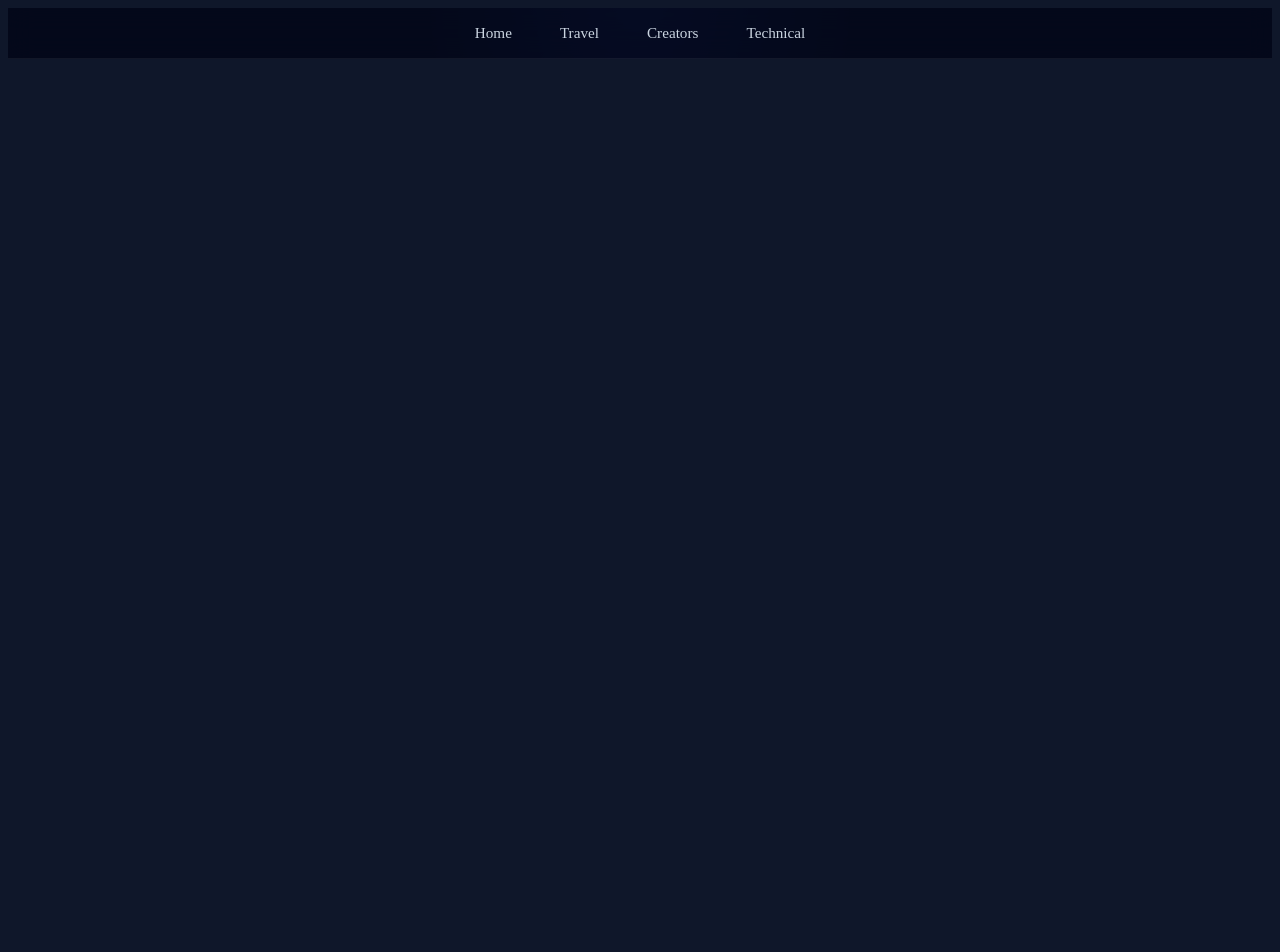
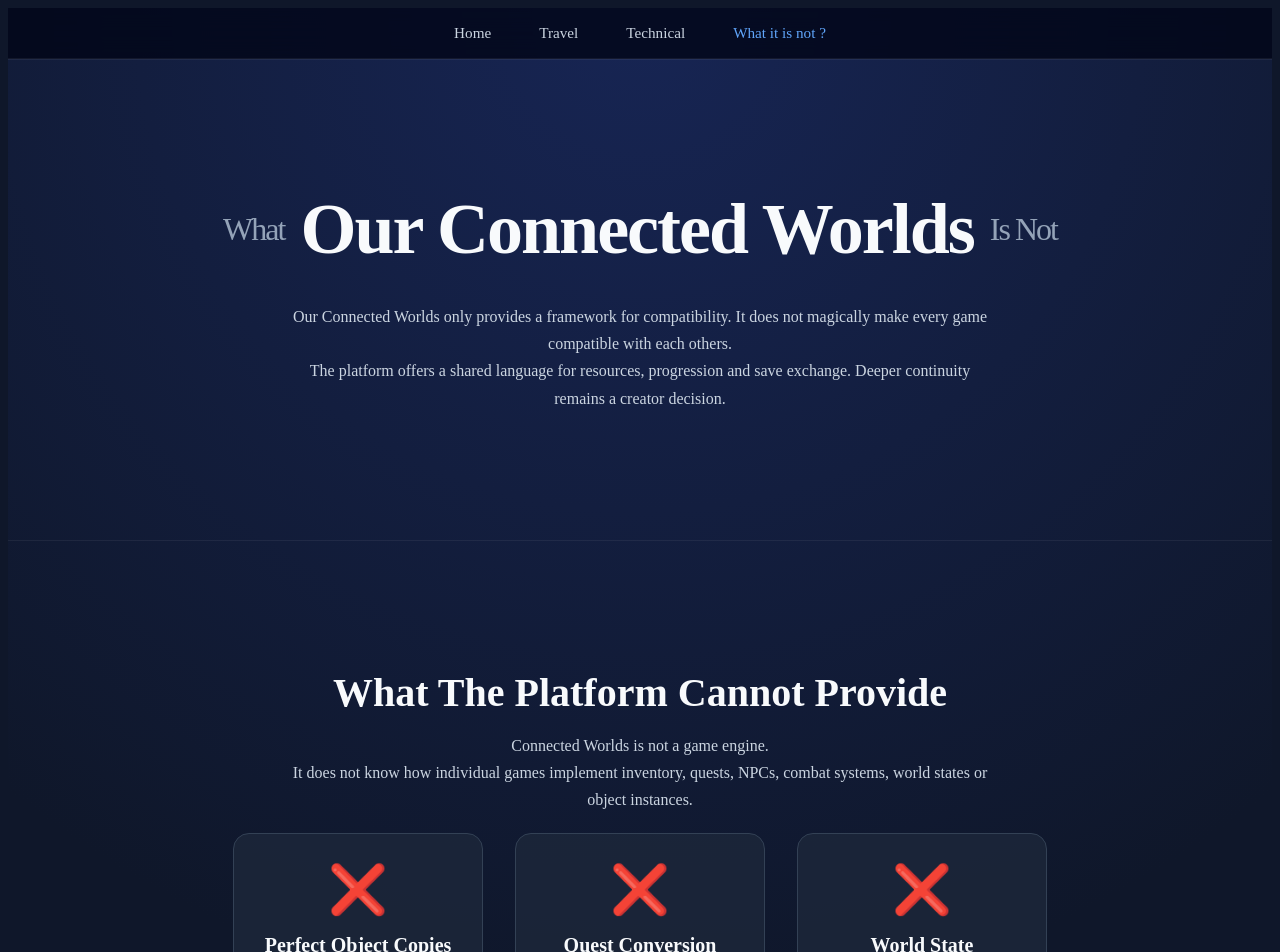
Before and after one commit to crowlas/our-connected-worlds, a React (Vite) app in the folder website/: page /compatibility in a window 1280 px wide. Shown: the top 952 px of the page. Before the commit the page ends 800 px from the top, so only its background shows below. Built offline with nearby package versions, Linux system fonts and the light colour scheme; a web font is replaced by a local one.

Commit message:
compatibility page

```diff
--- a/website/src/App.tsx
+++ b/website/src/App.tsx
@@ -1,6 +1,7 @@
 import { BrowserRouter, Route, Routes } from "react-router-dom";
 
 import TopNavBar from "./components/common/TopNavBar";
+import CompatibilityPage from "./pages/CompatibilityPage";
 import HomePage from "./pages/HomePage";
 import TechnologyPage from "./pages/TechnologyPage";
 import TravelPage from "./pages/TravelPage";
@@ -13,6 +14,7 @@ function App() {
         <Route path="/" element={<HomePage />} />
         <Route path="/travel" element={<TravelPage />} />
         <Route path="/technical" element={<TechnologyPage />} />
+        <Route path="/compatibility" element={<CompatibilityPage />} />
       </Routes>
     </BrowserRouter>
   );
--- a/website/src/components/common/TopNavBar.tsx
+++ b/website/src/components/common/TopNavBar.tsx
@@ -8,9 +8,9 @@ export default function TopNavBar() {
 
         <NavLink to="/travel">Travel</NavLink>
 
-        <NavLink to="/creators">Creators</NavLink>
+        <NavLink to="/technical">Technical</NavLink>
 
-        <NavLink to="/technical">Technical</NavLink>
+        <NavLink to="/compatibility">What it is not ?</NavLink>
       </nav>
     </header>
   );
--- a/website/src/index.css
+++ b/website/src/index.css
@@ -251,3 +251,21 @@ p {
     0 0 0 1px rgba(234, 179, 8, 0.3),
     0 8px 24px rgba(0, 0, 0, 0.25);
 }
+
+.hero-title {
+  display: flex;
+  justify-content: center;
+  align-items: center;
+  gap: 1rem;
+  flex-wrap: wrap;
+}
+
+.hero-title-main {
+  color: #f8fafc;
+}
+
+.hero-title-muted {
+  color: #94a3b8;
+  font-size: 2rem;
+  font-weight: 500;
+}
--- /dev/null
+++ b/website/src/pages/CompatibilityPage.tsx
@@ -0,0 +1,176 @@
+import Card from "../components/common/Card";
+import PageContainer from "../components/common/PageContainer";
+import Section from "../components/common/Section";
+
+export default function CompatibilityPage() {
+  return (
+    <main>
+      <HeroSection />
+      <CompatibilitySection />
+      <PromiseSection />
+      <CollaborationSection />
+    </main>
+  );
+}
+
+function HeroSection() {
+  return (
+    <Section>
+      <PageContainer>
+        <div className="text-center">
+          <h1 className="hero-title">
+            <span className="hero-title-muted">What</span>
+
+            <span className="hero-title-main">Our Connected Worlds</span>
+
+            <span className="hero-title-muted">Is Not</span>
+          </h1>
+
+          <p className="content-narrow">
+            Our Connected Worlds only provides a framework for compatibility. It
+            does not magically make every game compatible with each others.
+          </p>
+
+          <p className="content-narrow">
+            The platform offers a shared language for resources, progression and
+            save exchange. Deeper continuity remains a creator decision.
+          </p>
+        </div>
+      </PageContainer>
+    </Section>
+  );
+}
+
+function CompatibilitySection() {
+  return (
+    <Section>
+      <PageContainer>
+        <div className="text-center">
+          <h2>What The Platform Cannot Provide</h2>
+
+          <p className="content-narrow">
+            Connected Worlds is not a game engine.
+          </p>
+
+          <p className="content-narrow">
+            It does not know how individual games implement inventory, quests,
+            NPCs, combat systems, world states or object instances.
+          </p>
+
+          <div className="card-row">
+            <Card
+              icon="❌"
+              title="Perfect Object Copies"
+              description="The platform cannot automatically recreate complex game objects between different games."
+            />
+
+            <Card
+              icon="❌"
+              title="Quest Conversion"
+              description="The meaning of quests, events and story choices belongs to each game."
+            />
+
+            <Card
+              icon="❌"
+              title="World State Synchronization"
+              description="The platform cannot infer how a game's internal systems work."
+            />
+          </div>
+
+          <p className="content-narrow">
+            A save file may contain information that only the original world
+            understands.
+          </p>
+        </div>
+      </PageContainer>
+    </Section>
+  );
+}
+
+function PromiseSection() {
+  return (
+    <Section>
+      <PageContainer>
+        <div className="text-center">
+          <h2>The Real Promise</h2>
+
+          <p className="content-narrow">Connected Worlds can still help you.</p>
+
+          <div className="card-row">
+            <Card
+              icon="📢"
+              title="Distribution"
+              description="Help creators publish their worlds and make them discoverable to travelers already exploring the ecosystem."
+            />
+
+            <Card
+              icon="🌐"
+              title="Shared Language"
+              description="Provide common resource definitions and compatibility mechanisms understood by every connected world."
+            />
+
+            <Card
+              icon="🤝"
+              title="Mediator"
+              description="Help creators discover each other and establish conventions when collaboration becomes possible."
+            />
+          </div>
+
+          <p className="content-narrow">
+            The platform does not create collaboration. It enables it.
+          </p>
+
+          <p className="content-narrow">
+            A fantasy RPG and a farming simulator may appear unrelated. A
+            survival game and a city builder may seem to have nothing in common.
+            Yet they can still benefit from existing within the same ecosystem.
+          </p>
+        </div>
+      </PageContainer>
+    </Section>
+  );
+}
+
+function CollaborationSection() {
+  return (
+    <Section>
+      <PageContainer>
+        <div className="text-center">
+          <h2>When Creators Connect</h2>
+
+          <p className="content-narrow">
+            Creators decide how far they want collaboration to go.
+          </p>
+
+          <div className="card-row">
+            <Card
+              icon="📦"
+              title="Shared Resources"
+              description="Independent worlds exchange value through a common catalog."
+            />
+
+            <Card
+              icon="💾"
+              title="Save Import"
+              description="A journey started in one world continues in another."
+            />
+
+            <Card
+              icon="🗺️"
+              title="New Region"
+              description="Creators collaborate to expand an existing world."
+            />
+          </div>
+
+          <p className="content-narrow">
+            Each step requires more trust and more collaboration.
+          </p>
+
+          <p className="content-narrow">
+            The platform provides the connection. Creators define its depth.
+          </p>
+        </div>
+      </PageContainer>
+    </Section>
+  );
+}
```
